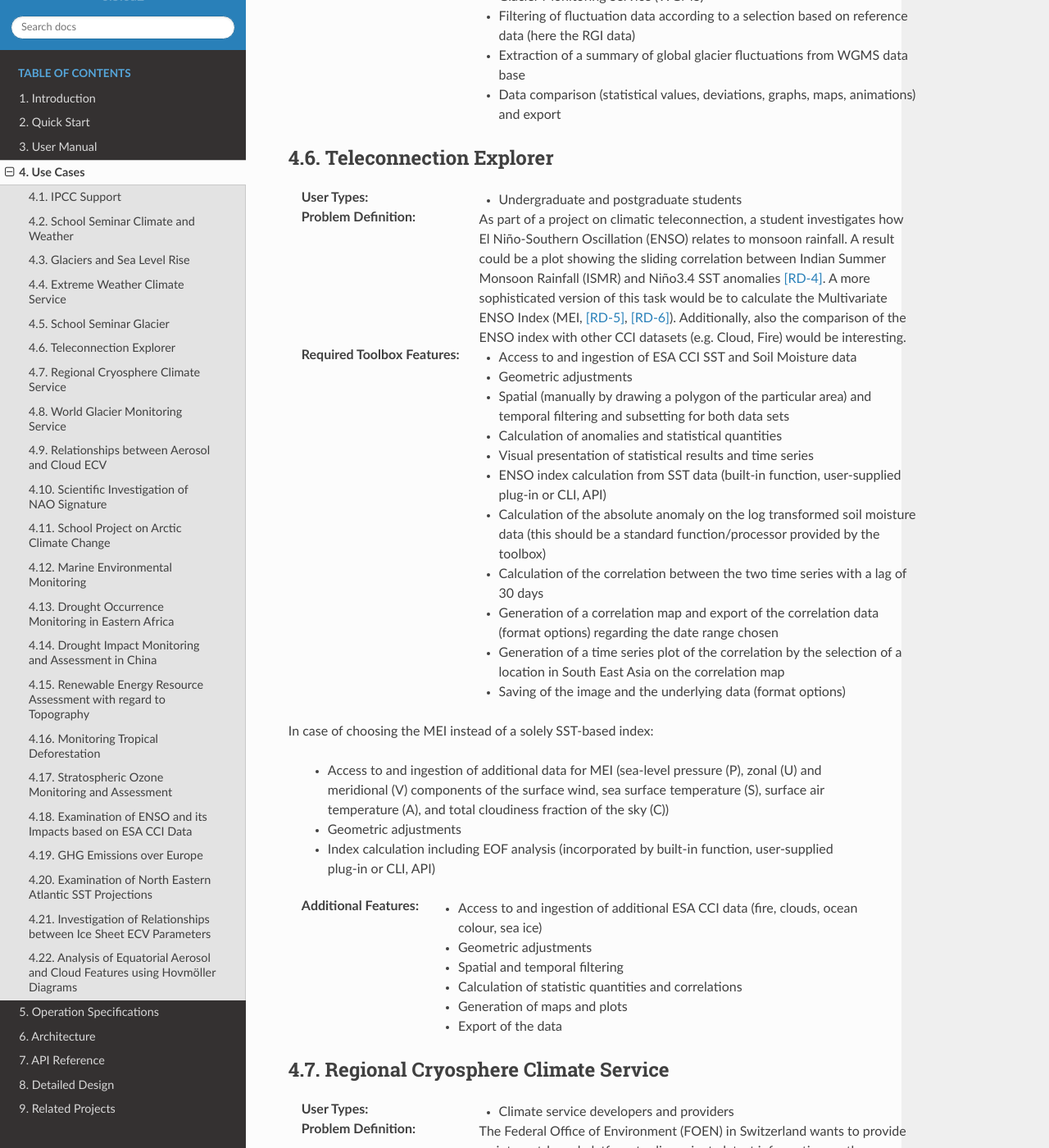
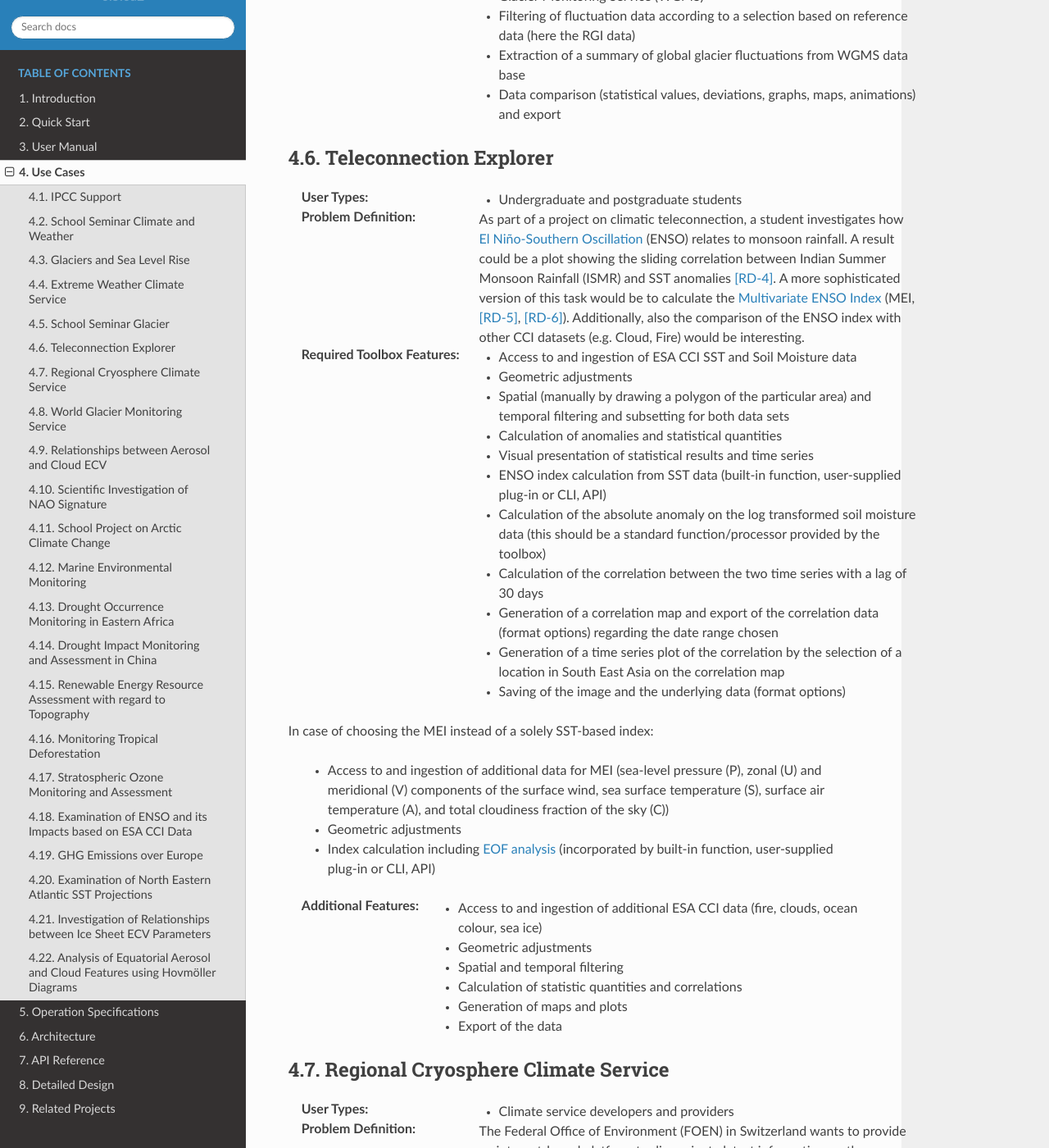
Before and after one commit to CCI-Tools/cate, a Sphinx documentation site: the page built from doc/source/use_cases.rst, in a window 1280 px wide and 1400 px high, scrolled down 4459 px. Shown: the whole window at 82% size. Built offline with Sphinx 7.4.7 and the Read the Docs theme 2.0.0, drawn with Linux system fonts in a browser that asks for light colours.

Commit message:
updated docs

```diff
--- a/doc/source/use_cases.rst
+++ b/doc/source/use_cases.rst
@@ -203,16 +203,20 @@ School Seminar Glacier
 
 .. _uc_06:
 
+.. _El Niño-Southern Oscillation: https://de.wikipedia.org/wiki/El_Ni%C3%B1o-Southern_Oscillation
+.. _Multivariate ENSO Index: https://en.wikipedia.org/wiki/Multivariate_ENSO_index
+.. _EOF analysis: https://climatedataguide.ucar.edu/climate-data-tools-and-analysis/empirical-orthogonal-function-eof-analysis-and-rotated-eof-analysis
+
 Teleconnection Explorer
 =======================
 
 :User Types:
     * Undergraduate and postgraduate students
 
-:Problem Definition: As part of a project on climatic teleconnection, a student investigates how El Niño-Southern
-    Oscillation (ENSO) relates to monsoon rainfall. A result could be a plot showing the sliding correlation between
-    Indian Summer Monsoon Rainfall (ISMR) and Niño3.4 SST anomalies `[RD-4]`_. A more sophisticated version of this
-    task would be to calculate the Multivariate ENSO Index (MEI, `[RD-5]`_, `[RD-6]`_). Additionally, also the comparison
+:Problem Definition: As part of a project on climatic teleconnection, a student investigates how `El Niño-Southern Oscillation`_
+    (ENSO) relates to monsoon rainfall. A result could be a plot showing the sliding correlation between
+    Indian Summer Monsoon Rainfall (ISMR) and SST anomalies `[RD-4]`_. A more sophisticated version of this
+    task would be to calculate the `Multivariate ENSO Index`_ (MEI, `[RD-5]`_, `[RD-6]`_). Additionally, also the comparison
     of the ENSO index with other CCI datasets (e.g. Cloud, Fire) would be interesting.
 
 :Required Toolbox Features:
@@ -238,7 +242,7 @@ In case of choosing the MEI instead of a solely SST-based index:
       components of the surface wind, sea surface temperature (S), surface air temperature (A), and total cloudiness
       fraction of the sky (C))
     * Geometric adjustments
-    * Index calculation including EOF analysis (incorporated by built-in function, user-supplied plug-in or CLI, API)
+    * Index calculation including `EOF analysis`_ (incorporated by built-in function, user-supplied plug-in or CLI, API)
 
 :Additional Features:
     * Access to and ingestion of additional ESA CCI data (fire, clouds, ocean colour, sea ice)
```
